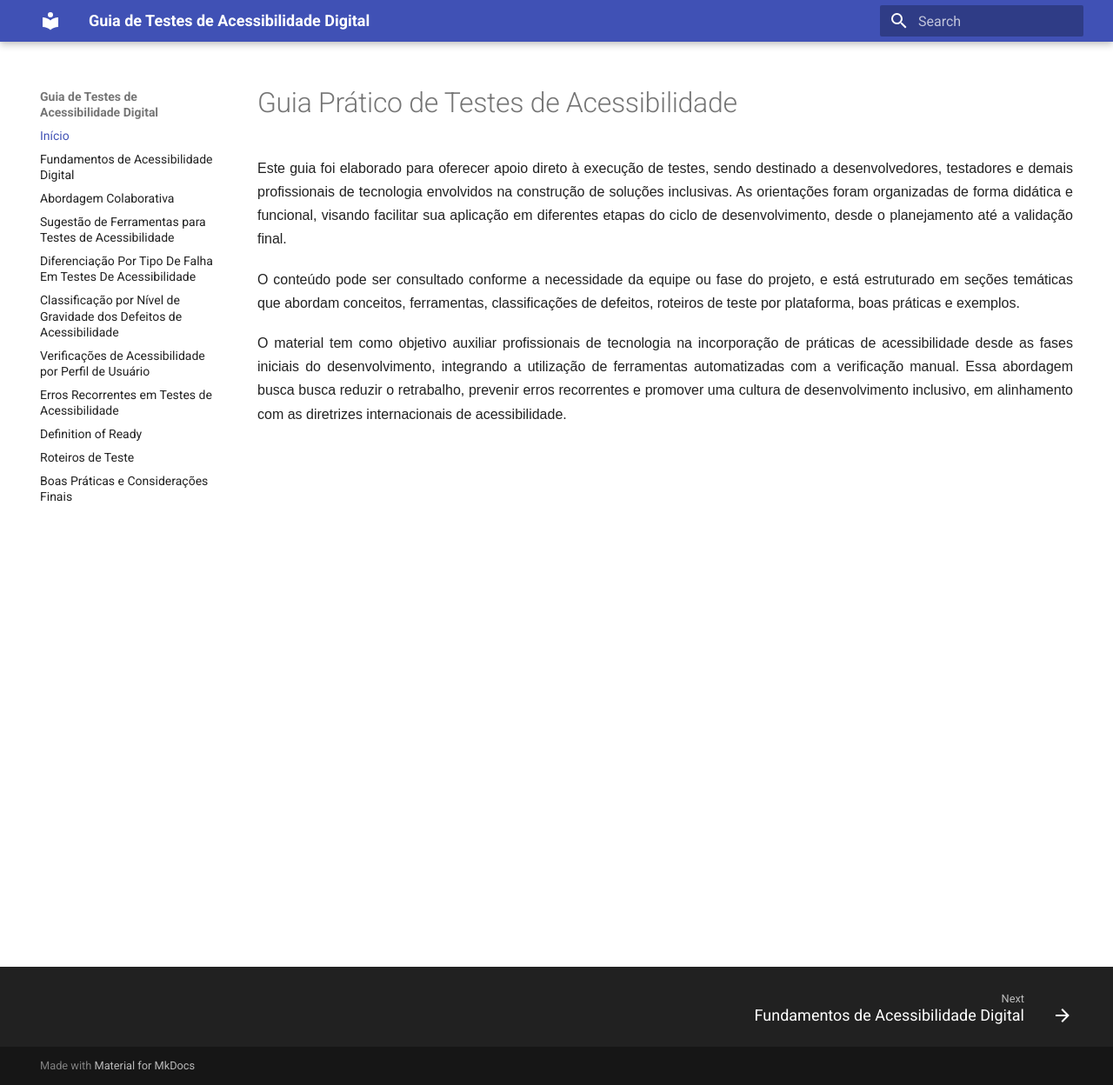
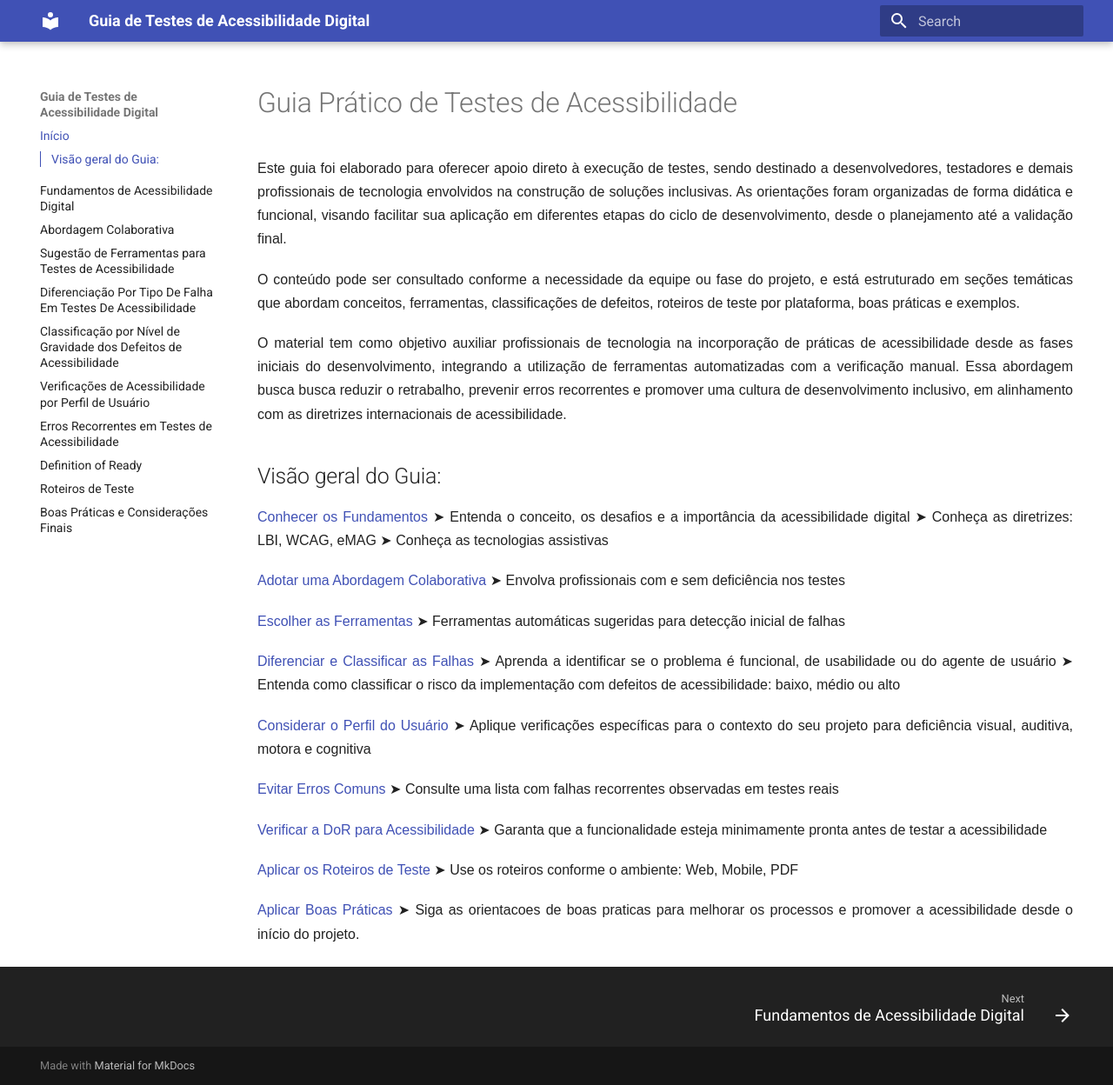
Before and after one commit to MariFalkemback/guia-acessibilidade, an MkDocs documentation site: the page built from docs/index.md, in a window 1280 px wide and 1248 px high. Shown: the whole window at 87% size. Built offline with MkDocs 1.6.1 and Material for MkDocs 9.7.7, drawn with Linux system fonts in a browser that asks for light colours.

Commit message:
adiciona visão geral ao guia de acessibilidade e remove URL do site

```diff
--- a/docs/index.md
+++ b/docs/index.md
@@ -5,3 +5,36 @@ Este guia foi elaborado para oferecer apoio direto à execução de testes, send
 O conteúdo pode ser consultado conforme a necessidade da equipe ou fase do projeto, e está estruturado em seções temáticas que abordam conceitos, ferramentas, classificações de defeitos, roteiros de teste por plataforma, boas práticas e exemplos.
 
 O material tem como objetivo auxiliar profissionais de tecnologia na incorporação de práticas de acessibilidade desde as fases iniciais do desenvolvimento, integrando a utilização de ferramentas automatizadas com a verificação manual. Essa abordagem busca busca reduzir o retrabalho, prevenir erros recorrentes e promover uma cultura de desenvolvimento inclusivo, em alinhamento com as diretrizes internacionais de acessibilidade.
+
+
+
+## Visão geral do Guia:
+[Conhecer os Fundamentos](fundamentos.md#-Fundamentos-de-Acessibilidade-Digital)
+➤ Entenda o conceito, os desafios e a importância da acessibilidade digital
+➤ Conheça as diretrizes: LBI, WCAG, eMAG
+➤ Conheça as tecnologias assistivas
+
+[Adotar uma Abordagem Colaborativa](abordagem_colaborativa.md#-Abordagem-Colaborativa)
+➤ Envolva profissionais com e sem deficiência nos testes
+
+[Escolher as Ferramentas](ferramentas.md#-Ferramentas-Sugeridas-para-Testes-de-Acessiblidade)
+➤ Ferramentas automáticas sugeridas para detecção inicial de falhas
+
+[Diferenciar e Classificar as Falhas](diferenciar_acessibilidade.md#diferenciação-por-tipo-de-falha-em-testes-de-acessibilidade)
+➤ Aprenda a identificar se o problema é funcional, de usabilidade ou do agente de usuário
+➤ Entenda como classificar o risco da implementação com defeitos de acessibilidade: baixo, médio ou alto
+
+[Considerar o Perfil do Usuário](verificacoes_por_deficiencia.md#verificações-de-acessibilidade-por-perfil-de-usuário)
+➤ Aplique verificações específicas para o contexto do seu projeto para deficiência visual, auditiva, motora e cognitiva
+
+[Evitar Erros Comuns](erros_recorrentes.md#erros-recorrentes-em-testes-de-acessibilidade)
+➤ Consulte uma lista com falhas recorrentes observadas em testes reais
+
+[Verificar a DoR para Acessibilidade](dor.md#definition-of-ready-dor-para-acessiblidade)
+➤ Garanta que a funcionalidade esteja minimamente pronta antes de testar a acessibilidade
+
+[Aplicar os Roteiros de Teste](roteiros.md#roteiros-de-testes)
+➤ Use os roteiros conforme o ambiente: Web, Mobile, PDF
+
+[Aplicar Boas Práticas](boas_praticas.md#boas-práticas-e-considerações-finais)
+➤ Siga as orientacoes de boas praticas para melhorar os processos e promover a acessibilidade desde o início do projeto.
--- a/mkdocs.yml
+++ b/mkdocs.yml
@@ -1,6 +1,4 @@
 site_name: Guia de Testes de Acessibilidade Digital
-site_url: https://marifalkemback.github.io/guia-acessibilidade/
-use_directory_urls: false
 
 theme:
   name: material
```
